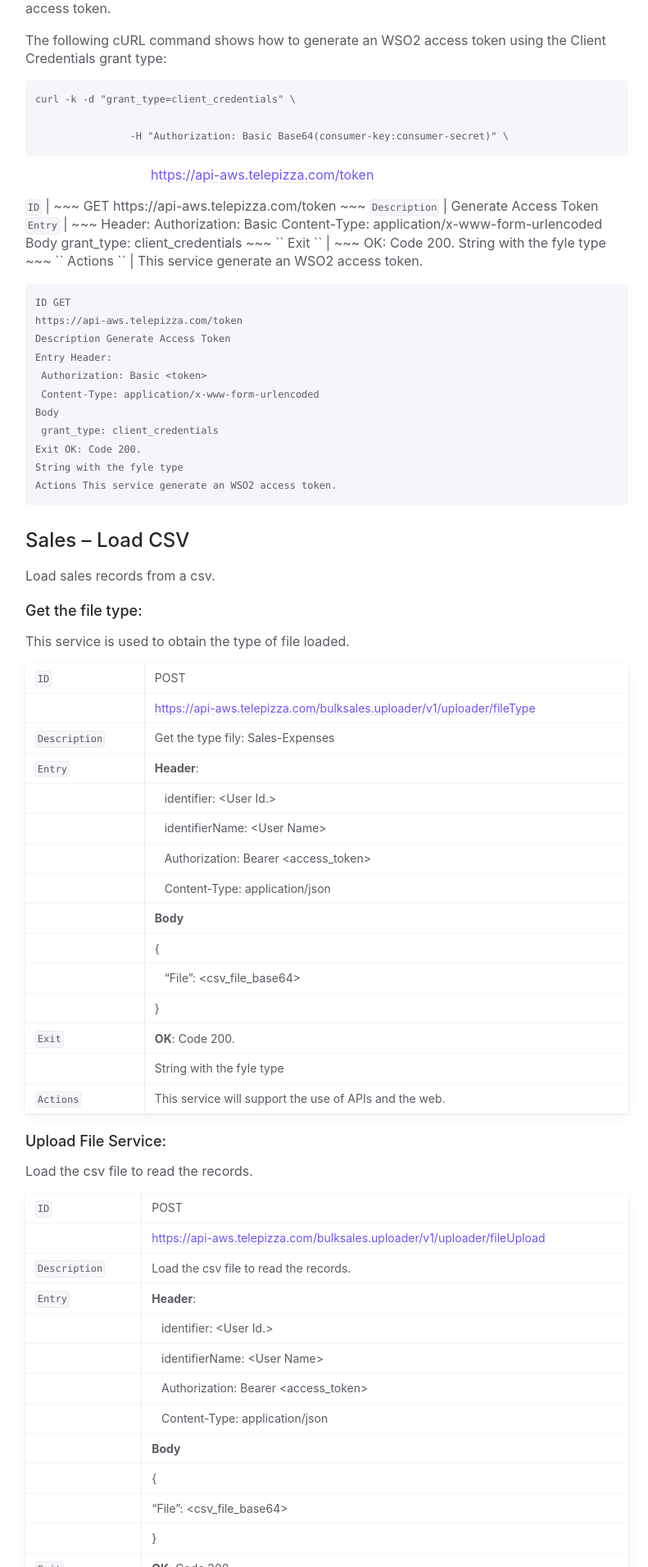
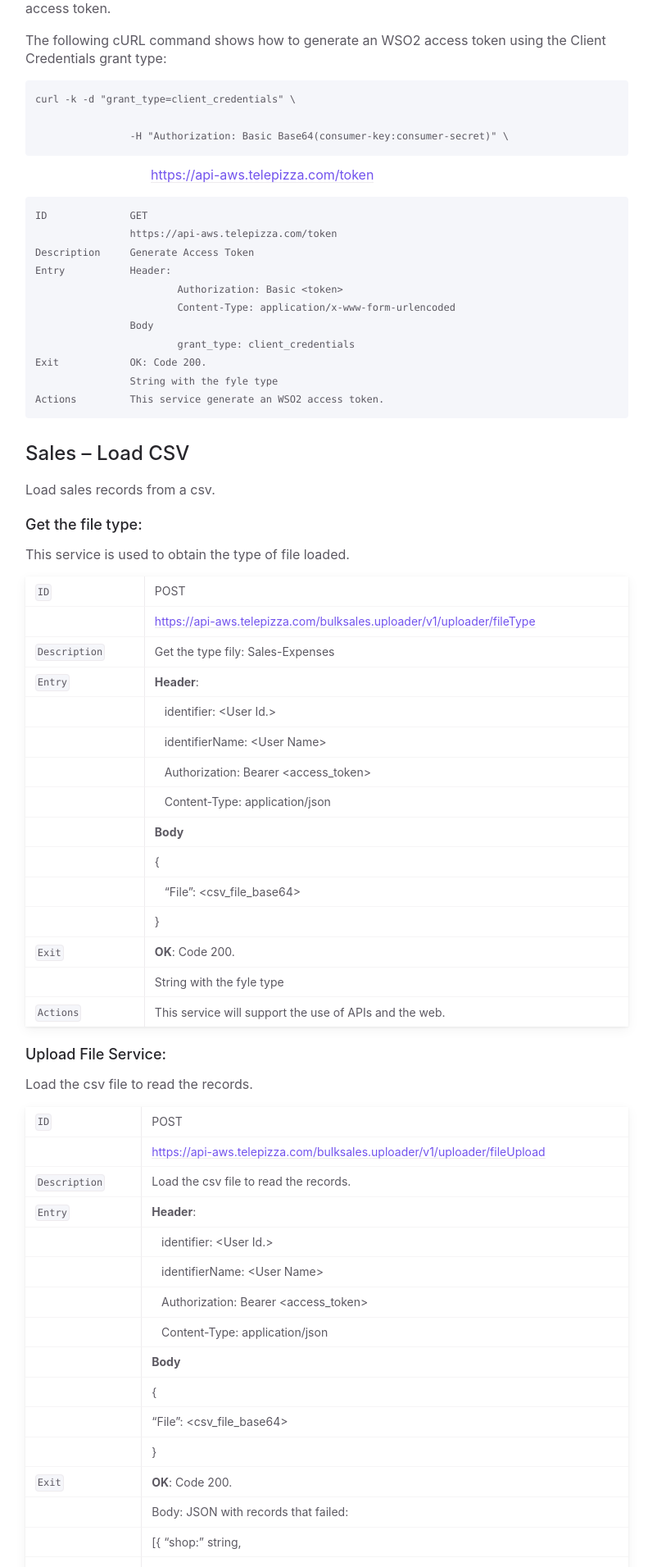
Before and after one commit to abeltranes/abeltranes.github.io, a Jekyll site: the page built from docs/API_Services_Bulksales_2.md, in a window 1280 px wide. Shown: the part 2656-4567 px from the top of the page at 82% size, without its empty margins (357-1148 px from the left). Built offline with Jekyll 4.4.1, drawn with Linux system fonts in a browser that asks for light colours; some of the changed text lies outside the part shown.

Commit message:
Update API_Services_Bulksales_2.md

```diff
--- a/docs/API_Services_Bulksales_2.md
+++ b/docs/API_Services_Bulksales_2.md
@@ -77,30 +77,18 @@ The following cURL command shows how to generate an WSO2 access token using the
 
 &nbsp;&nbsp;&nbsp; &nbsp;&nbsp;&nbsp; &nbsp;&nbsp;&nbsp; &nbsp;&nbsp;&nbsp; &nbsp;&nbsp;&nbsp; &nbsp;&nbsp;&nbsp;&nbsp;&nbsp;&nbsp; &nbsp;&nbsp;&nbsp; &nbsp;&nbsp;&nbsp;[https://api-aws.telepizza.com/token](https://api-aws.telepizza.com/token)
 
-`` ID `` | ~~~ GET
-https://api-aws.telepizza.com/token ~~~
-`` Description `` | Generate Access Token
-`` Entry `` | ~~~ Header:
- Authorization: Basic <token>
- Content-Type: application/x-www-form-urlencoded
-Body
- grant_type: client_credentials ~~~
-`` Exit `` | ~~~ OK: Code 200.
-String with the fyle type ~~~
-`` Actions `` | This service generate an WSO2 access token.
-
 ~~~
-ID GET
-https://api-aws.telepizza.com/token
-Description Generate Access Token
-Entry Header:
- Authorization: Basic <token>
- Content-Type: application/x-www-form-urlencoded
-Body
- grant_type: client_credentials
-Exit OK: Code 200.
-String with the fyle type
-Actions This service generate an WSO2 access token.
+ID		GET
+		https://api-aws.telepizza.com/token
+Description 	Generate Access Token
+Entry 		Header:
+ 			Authorization: Basic <token>
+ 			Content-Type: application/x-www-form-urlencoded
+		Body
+ 			grant_type: client_credentials
+Exit 		OK: Code 200.
+		String with the fyle type
+Actions 	This service generate an WSO2 access token.
 ~~~
 
 ## Sales – Load CSV
```
